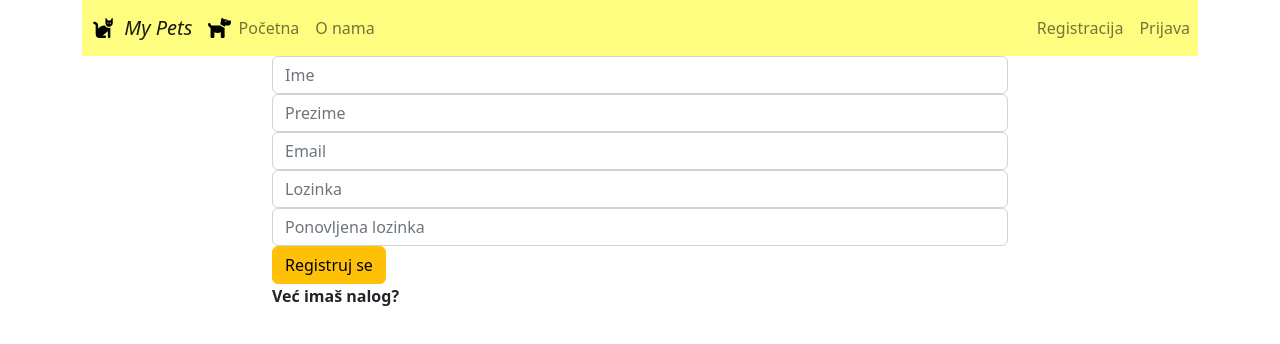
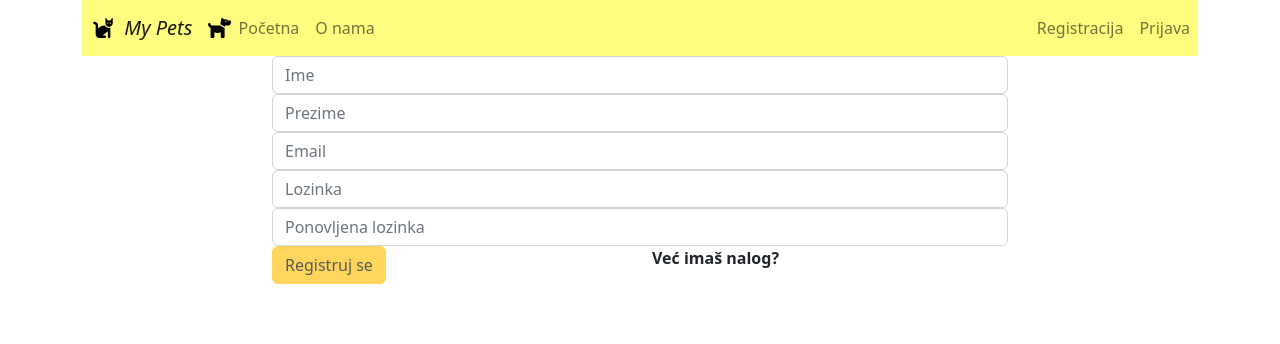
Before and after one commit to ivanHancko/myPets, an Angular app: page /singup in a window 1280 px wide. Shown: the top 344 px of the page. Built offline with nearby package versions, Linux system fonts and the light colour scheme.

Commit message:
add new user on server via sing up component

```diff
--- a/src/app/login/login.component.html
+++ b/src/app/login/login.component.html
@@ -7,12 +7,14 @@
       <div class="form-group">
         <input type="password" class="form-control" id="inputPassword4" placeholder="Password">
       </div>
+      <div class="row">
       <div class="col">
         <button type="submit" class="btn btn-warning">Log in</button>
       </div>
       <div class="col">
         <a (click)="openSingUp()" >   <b>Kreiraj novi nalog</b> </a>
       </div>
+    </div>
     </form>
   </div>
 </div>
--- a/src/app/service/mypets.service.ts
+++ b/src/app/service/mypets.service.ts
@@ -17,4 +17,8 @@ export class MypetsService {
       return data.map((elem:any) => new User(elem))
     }))
   }
+
+  addUser(user: User) : Observable<any> {
+    return this.http.post(url + '/', user)
+  }
 }
--- a/src/app/singup/singup.component.html
+++ b/src/app/singup/singup.component.html
@@ -1,27 +1,34 @@
 <div class="row">
   <div class="col-8 offset-2">
-    <form>
+    <form [formGroup]="form">
       <div class="form-group">
-        <input type="text" class="form-control" placeholder="Ime">
+        <input formControlName="firstName" type="text" class="form-control" placeholder="Ime">
+        <small class="text-danger" *ngIf="firstName?.touched && firstName?.errors?.['required']"> First Name is required! </small>
       </div>
       <div class="form-group">
-        <input type="text" class="form-control" placeholder="Prezime">
+        <input  formControlName="lastName" type="text" class="form-control" placeholder="Prezime">
+        <small class="text-danger" *ngIf="lastName?.touched && lastName?.errors?.['required']"> Last Name is required! </small>
       </div>
       <div class="form-group">
-        <input type="email" class="form-control" id="inputEmail4" placeholder="Email">
+        <input  formControlName="email" type="email" class="form-control" id="inputEmail4" placeholder="Email">
+        <small class="text-danger" *ngIf="email?.touched && email?.errors?.['required']"> Email is required! </small>
       </div>
       <div class="form-group">
-        <input type="password" class="form-control" id="inputPassword4" placeholder="Lozinka">
+        <input formControlName="password" type="password" class="form-control" id="inputPassword4" placeholder="Lozinka">
+        <small class="text-danger" *ngIf="password?.touched && password?.errors?.['required']">Password is required</small>
       </div>
       <div class="form-group">
-        <input type="password" class="form-control" id="inputPassword4" placeholder="Ponovljena lozinka">
+        <input  formControlName="confirmPassword" type="password" class="form-control" id="inputPassword4" placeholder="Ponovljena lozinka">
+        <small class="text-danger" *ngIf="confirmPassword?.touched && confirmPassword?.errors?.['required']">Password is required</small>
+      </div>
+      <div class="row">
+      <div class="col">
+        <button type="submit" [disabled]="form.invalid" class="btn btn-warning" (click)="addUser()" (click)="openLogIn()">Registruj se</button>
       </div>
       <div class="col">
-        <button type="submit" class="btn btn-warning">Registruj se</button>
+        <a (click)="openLogIn()" > <b>Već imaš nalog?</b> </a>
       </div>
-      <div class="col">
-        <a (click)="openLogIn()" >   <b>Već imaš nalog?</b> </a>
-      </div>
+    </div>
   </form>
 </div>
 </div>
--- a/src/app/singup/singup.component.ts
+++ b/src/app/singup/singup.component.ts
@@ -1,6 +1,10 @@
+import { User } from './../model/mypets.model';
 import { Component, OnInit } from '@angular/core';
 import { NgbModal } from '@ng-bootstrap/ng-bootstrap';
 import { LoginComponent } from '../login/login.component';
+import { MypetsService } from '../service/mypets.service';
+import { FormControl, FormGroup, Validators } from '@angular/forms';
+import { ActivatedRoute, Router } from '@angular/router';
 
 @Component({
   selector: 'app-singup',
@@ -9,13 +13,56 @@ import { LoginComponent } from '../login/login.component';
 })
 export class SingupComponent implements OnInit {
 
-  constructor(private modalService: NgbModal) { }
+validPasswords: boolean = false;
+idUser: number = 0;
+
+item: User[] = [];
+  constructor(private service: MypetsService,private modalService: NgbModal, private router: Router) { }
+
+  form: FormGroup = new FormGroup ({
+    firstName: new FormControl('', [Validators.required]),
+    lastName: new FormControl('', [Validators.required]),
+    email: new FormControl('', [Validators.required]),
+    password: new FormControl('', [Validators.required]),
+    confirmPassword: new FormControl('', [Validators.required]),
+  })
+
+  get firstName() {
+    return this.form.get('firstName')
+  }
+  get lastName() {
+    return this.form.get('lastName')
+  }
+  get email() {
+    return this.form.get('email')
+  }
+  get password() {
+    return this.form.get('password')
+  }
+  get confirmPassword() {
+    return this.form.get('confirmPassword')
+  }
+
 
   ngOnInit(): void {
+
   }
   openLogIn(): void {
     const modalRef = this.modalService.open(LoginComponent);
+  }
+
+  addUser() : void {
+
+      this.validPasswords = true;
+    let user: User = new User(this.form.value)
+    this.service.addUser(user).subscribe({
+      next :(user: User) => {
+        this.router.navigate(['singup']);
+        this.form.reset();
+      }
+    })
 
   }
 
+
 }
```
